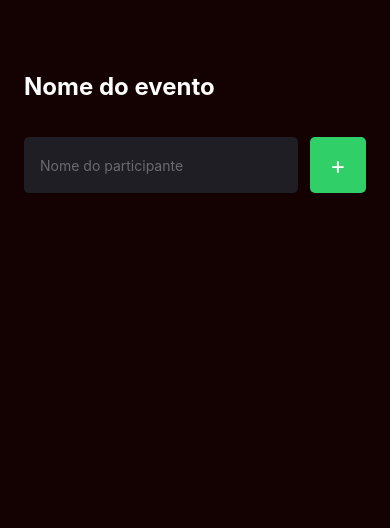
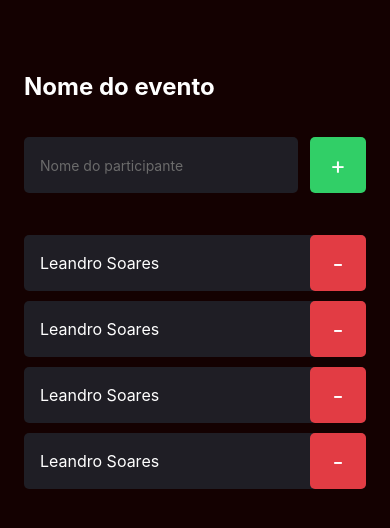
Before and after one commit to SoaresLeandro/imhere-react-native, a React Native app: screen / in a window 390 px wide. Shown: the top 528 px of the page. Built offline with nearby package versions, Linux system fonts and the light colour scheme.

Commit message:
Componente Participant

```diff
--- /dev/null
+++ b/src/components/Participant/index.tsx
@@ -0,0 +1,18 @@
+import { View, Text, TouchableOpacity } from "react-native";
+import { styles } from "./styles";
+
+export function Participant(){
+    return(
+        <View style={styles.container}>
+            <Text style={styles.name}>
+                Leandro Soares
+            </Text>
+
+             <TouchableOpacity style={styles.button}>
+                <Text style={styles.buttonText}>
+                    -
+                </Text>
+            </TouchableOpacity>
+        </View>
+    );
+}
--- /dev/null
+++ b/src/components/Participant/styles.ts
@@ -0,0 +1,32 @@
+import { StyleSheet } from "react-native";
+
+export const styles = StyleSheet.create({
+    container:{
+        width: '100%',
+        backgroundColor: '#1f1e25',
+        borderRadius: 5,
+        flexDirection: "row",
+        alignItems: 'center',
+        marginBottom: 10
+    },
+    name:{
+        flex: 1,
+        fontSize: 16,
+        color: '#fff',
+        marginLeft: 16,
+        marginRight: 16,
+        borderRadius: 5
+    },
+    buttonText:{
+        color: '#fff',
+        fontSize: 24
+    },
+    button:{
+        width: 56,
+        height: 56,
+        borderRadius: 5,
+        backgroundColor: '#e23c44',
+        alignItems: 'center',
+        justifyContent: 'center'
+    }
+});
--- a/src/screens/Home/index.tsx
+++ b/src/screens/Home/index.tsx
@@ -1,8 +1,8 @@
 import { Text, View, TextInput, TouchableOpacity } from 'react-native';
 import { styles } from './styles';
+import { Participant } from '../../components/Participant';
 
 export function Home(){
-
     function handleParticipantAdd()
     {
         console.log('Você clicou em adicionar')
@@ -13,7 +13,6 @@
         <Text style={styles.eventName}>Nome do evento</Text>
 
         <View style={styles.form}>
-
             <TextInput
                 style={styles.input}
                 placeholder='Nome do participante'
@@ -26,6 +25,11 @@
             </Text>
             </TouchableOpacity>
         </View>
+
+        <Participant />
+        <Participant />
+        <Participant />
+        <Participant />
     </View>
     )
 }
```
Lines whose indentation alone changed are shown as unchanged.
